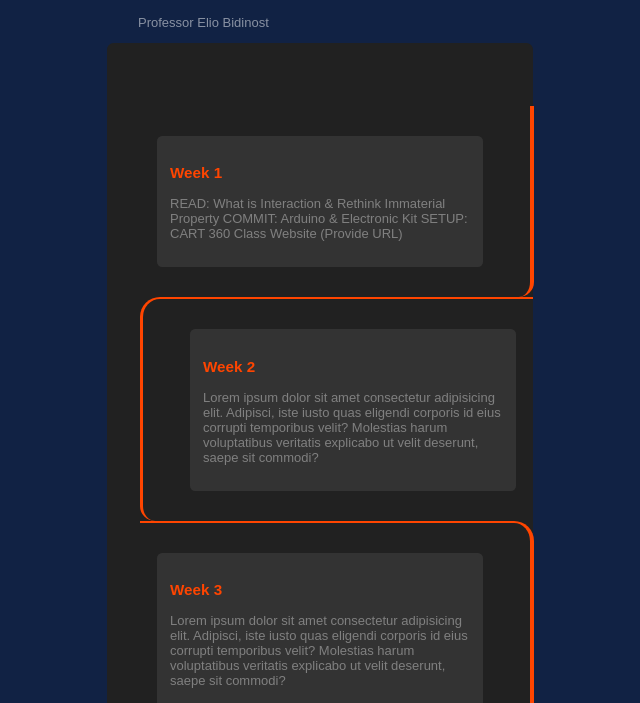
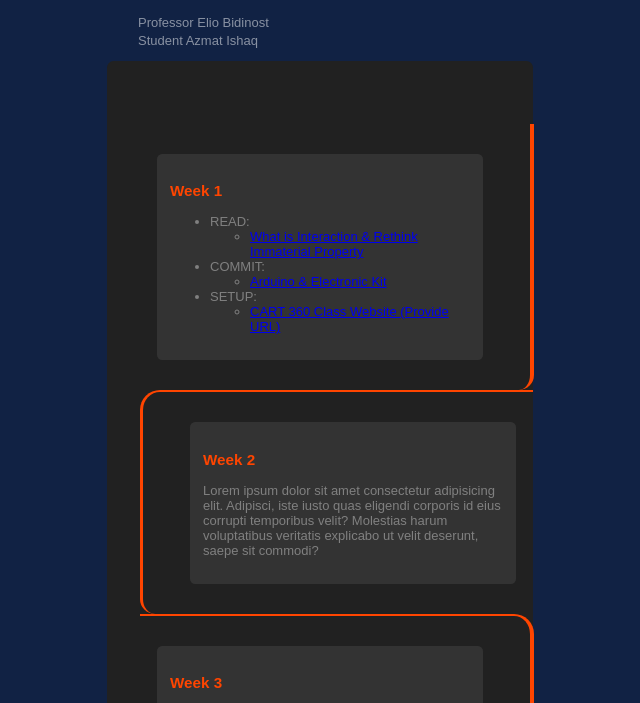
Before and after one commit to AzmatIshaq/CART-351, a plain HTML site: page index.html in a window 1280 px wide. Shown: the part 51-754 px from the top of the page, without its empty margins (320-960 px from the left). Drawn offline with Linux system fonts and the light colour scheme.

Commit message:
CART360: Updates

```diff
--- a/index.html
+++ b/index.html
@@ -22,7 +22,8 @@ By Azmat ishaq
   <body>
 <!-- Header -->
 <h1 id="site-header">CART360 - Tangible Media</h1>
-<p id="site-sub-header">Professor Elio Bidinost</p>
+<p id="site-sub-header-1">Professor Elio Bidinost</p>
+<p id="site-sub-header-2">Student Azmat Ishaq</p>
 
 <!-- Navbar -->
 
@@ -32,10 +33,29 @@ By Azmat ishaq
         <div class=main-divs-text>
           <h3 class="title">Week 1</h3>
           <p>
-              READ: What is Interaction & Rethink Immaterial Property
-              COMMIT: Arduino & Electronic Kit
-              SETUP: CART 360 Class Website (Provide URL)
+
           </p>
+          <ul>
+    <li> READ:
+      <ul>
+        <li><a href="#"> What is Interaction & Rethink Immaterial Property</a></li>
+      </ul>
+    </li>
+
+    <li> COMMIT:
+      <ul>
+        <li><a href="#">Arduino & Electronic Kit</a></li>
+      </ul>
+    </li>
+
+    <li> SETUP:
+      <ul>
+        <li><a href="#">CART 360 Class Website (Provide URL)</a></li>
+      </ul>
+    </li>
+
+
+
         </div>
       </div>
 
--- a/style.css
+++ b/style.css
@@ -42,7 +42,14 @@ div {
   justify-content: center;
 }
 
-#site-sub-header {
+#site-sub-header-1 {
+  display: grid;
+  margin-left: 35.6%;
+  color: rgba(255, 255, 255, 0.5);
+}
+
+#site-sub-header-2 {
+  margin-top: -10px;
   display: grid;
   margin-left: 35.6%;
   color: rgba(255, 255, 255, 0.5);
```
Also changed, not shown: 1 other file.
